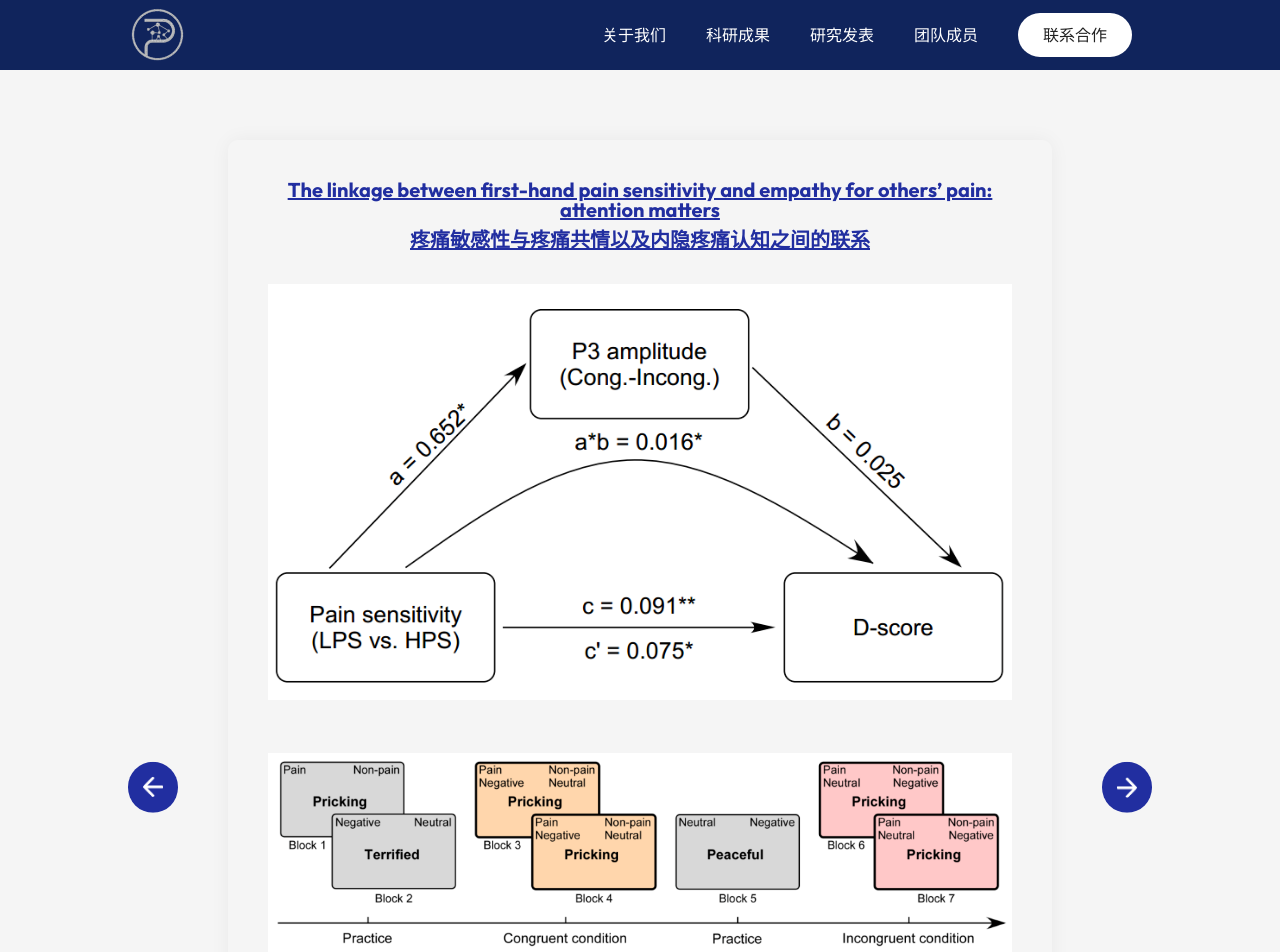
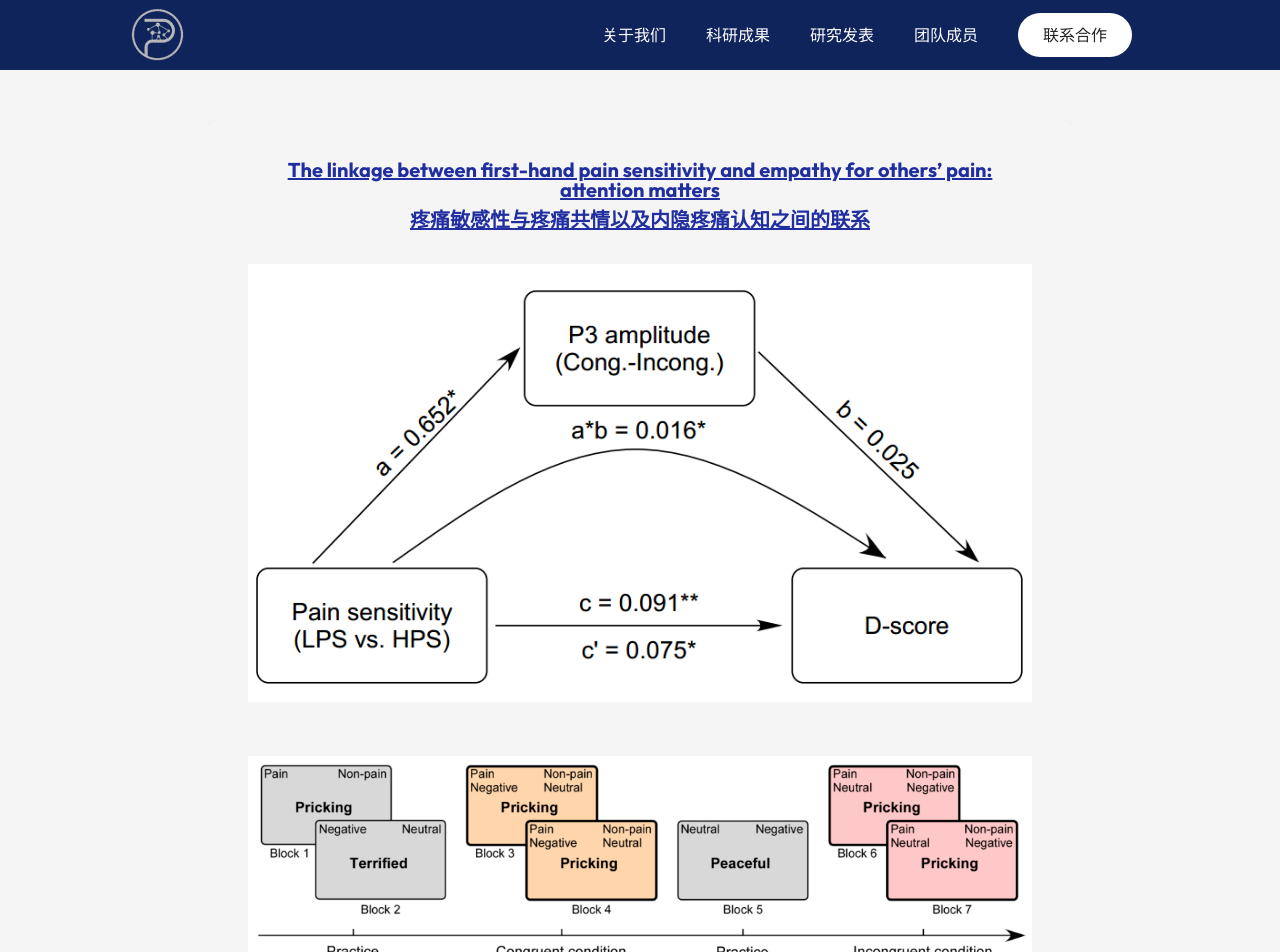
Before and after one commit to XIYANG1018/PCML-Website, a React (Vite) app: page /research in a window 1280 px wide. Shown: the top 952 px of the page. Built offline with nearby package versions, Linux system fonts and the light colour scheme.

Commit message:
update research

```diff
--- a/src/Components/Testimonials/Testimonials.css
+++ b/src/Components/Testimonials/Testimonials.css
@@ -4,17 +4,7 @@
     position: relative;
     text-align: center;
 }
-.next-btn, .back-btn{
-    position: absolute;
-    top: 50%;
-    right: 0;
-    transform: translateY(-50%);
-    padding: 15px;
-    width: 50px;
-    border-radius: 50%;
-    cursor: pointer;
-    background: #212EA0;
-}
+
 .back-btn{
     right: auto;
     left: 0;
@@ -39,6 +29,7 @@
     border-radius: 10px;
     color: #676767;
     line-height: 1.4;
+    margin-bottom: 100px;
 }
 .slide img{
     width: 100%;
--- a/src/Components/Testimonials/Testimonials.jsx
+++ b/src/Components/Testimonials/Testimonials.jsx
@@ -17,26 +17,6 @@ import { Link, Navigate } from 'react-router-dom'
 
 const Testimonials = () => {
 
-    const slider = useRef();
-    let currentSlide = 0;
-    const totalSlides = 5;
-    const slideWidth = 100 / totalSlides;
-    let tx = 0;
-
-const slideForward = ()=>{
-    if (currentSlide < totalSlides - 1) { // 确保不会超过最后一个 slide
-        currentSlide++;
-        tx -= slideWidth;
-    }
-    slider.current.style.transform = `translateX(${tx}%)`;
-}
-const slideBackward = ()=>{
-    if (currentSlide > 0) { // 确保不会超过第一个 slide
-        currentSlide--;
-        tx += slideWidth;
-    }
-    slider.current.style.transform = `translateX(${tx}%)`; // 更新 slider 的位置
-}
 
 const handleOnClick = (path) => {
     Navigate(path);
@@ -46,13 +26,8 @@ const handleOnClick = (path) => {
     <div className='testimonials'>
 
 
-      <img src={next_icon} alt="" className='next-btn' onClick={slideForward}/>
-      <img src={back_icon} alt="" className='back-btn' onClick={slideBackward}/>
+
       <div className="slider">
-        <ul ref={slider}>
-
-            {/**project3 */}
-            <li>
         <div className="slide">
             <a href='https://onlinelibrary.wiley.com/doi/10.1002/hbm.25160'><h3>The linkage between first-hand pain sensitivity and empathy for others’ pain: attention matters</h3><h3>疼痛敏感性与疼痛共情以及内隐疼痛认知之间的联系</h3></a>
 
@@ -64,9 +39,7 @@ const handleOnClick = (path) => {
             <p>彭微微教授研究团队围绕疼痛敏感性的个体差异开展了系列研究，揭示了疼痛敏感性与疼痛共情以及内隐疼痛认知之间的联系。该项研究成果在Human Brain Mapping期刊（中科院SCI二区，SCI-JCR-2019：Q1, IF = 4.42）发表，论文第一作者为副研究员李晓云博士。研究结果表明，当注意力集中在疼痛时，人们对自身疼痛和他人疼痛的敏感性存在一致性。这可能是因为自身疼痛和他人疼痛存在相似的功能意义，如两者均可以激活威胁探测系统，避免环境中存在的或潜在的威胁。疼痛共情异常是多种临床疾病的症状，如精神分裂症和自闭症，这一研究的发现可能为理解某些临床患者的疼痛共情异常提供新思路。</p>
 
         </div>
-            </li>
-            {/**project1 */}
-            <li>
+
         <div className="slide">
             <a href='https://www.jpain.org/article/S1526-5900(23)00366-8/fulltext'><h3>Neurocognitive Mechanisms Underlying Attention Bias Towards Pain: Evidence From a Drift-Diffusion Model and Event-Related Potentials</h3><h3>疼痛注意偏向的认知神经机制：基于漂移扩散模型和事件相关电位的证据</h3></a>
 
@@ -76,10 +49,7 @@ const handleOnClick = (path) => {
             </div>
             <p>该研究于疼痛领域的顶级期刊《The Journal of Pain》发表，采用较高生态效度的空间线索任务范式，结合计算建模和事件相关电位方法，结合DDM和ERP技术刻画了健康个体对疼痛相关信息的注意偏向特点。疼痛的定向加速和解除困难分别体现于分层漂移扩散模型的非决策时间和漂移率，且分别与刺激驱动的自下而上加工过程和目标驱动的冲突监测过程有关。这一研究发现促进了我们理解疼痛注意偏向的认知神经机制，还有望为疼痛注意偏向的矫正提供了潜在的干预靶点。</p>
         </div>
-            </li>
 
-            {/**project2 */}
-            <li>
         <div className="slide">
             <a href='https://www.sciencedirect.com/science/article/pii/S1053811922007145?via%3Dihub'><h3>Ongoing first-hand pain facilitates somatosensory resonance but inhibits affective sharing in empathy for pain</h3><h3>持续的亲身疼痛促进躯体感觉共鸣，抑制疼痛同理中的情感分享</h3></a>
 
@@ -92,11 +62,9 @@ const handleOnClick = (path) => {
             <br></br>
             <p>这项研究阐述了观察者自身疼痛是如何影响对他人疼痛共情的行为和神经响应。持续的自身疼痛增加了与共情相关躯体感觉共振脑区的神经激活和神经同步性，但减少了与共情相关情感分享脑区的神经激活和神经同步性。这拓展了我们对自身疼痛和疼痛共情之间联系的理解，并提示精神疾病（如精神分裂症）或发展障碍（如自闭症）人群的共情障碍可能来源于自身疼痛的异常。</p>
         </div>
-            </li>
 
 
-            {/**project4 */}
-            <li>
+
         <div className="slide">
             <a href='https://journal.psych.ac.cn/xlxb/article/2023/0439-755X/0439-755X-55-9-1501.shtml'><h3>自闭特质对疼痛共情的影响：疼痛负性情绪和认知的中介作用</h3>
             </a>
@@ -109,10 +77,8 @@ const handleOnClick = (path) => {
             <br></br>
             <p>该研究工作获得了国家自然科学基金，深圳市基础研究面上项目和广东省”脑科学与类脑研究”重大科技专项：自闭症诊疗方法研究的支持。</p>
         </div>
-            </li>
 
-            {/**project5 */}
-            <li>
+
         <div className="slide">
             <a href='https://www.brainstimjrnl.com/article/S1935-861X(21)00149-2/fulltext'> <h3>Analgesia induced by anodal tDCS and high-frequency tRNS over the motor cortex: Immediate and sustained effects on pain perception</h3>
             <h3> 阳极tDCS和高频tRNS刺激运动皮层的镇痛效果</h3>
@@ -126,8 +92,7 @@ const handleOnClick = (path) => {
             <br></br>
             <p>该研究工作得到国家自然科学基金(31871127)，广东省普通高校特色创新类项目 (2019KTSCX149)和深圳市基础研究自由探索项目(JCYJ20190808154413592)的支持。</p>
         </div>
-            </li>
-        </ul>
+
       </div>
 
       <Link to='/publication' onClick={handleOnClick('/publication')}>
--- a/src/screens/TeamScreen.jsx
+++ b/src/screens/TeamScreen.jsx
@@ -244,13 +244,13 @@ const TeamScreen = () => {
             <div className='member'>
               <img src={people16} alt="" className='member-img'/>
               <h3>关颖琳</h3>
-              <p>硕士研究生</p>
+              <p>本科</p>
             </div>
 
             <div className='member'>
               <img src={people17} alt="" className='member-img'/>
               <h3>付金龙</h3>
-              <p>硕士研究生</p>
+              <p>本科</p>
             </div>
 
           </div>
@@ -263,7 +263,7 @@ const TeamScreen = () => {
           <div className='members'>
           <div className='member'>
             <div className='member-content'>
-              <img src={people12} alt="" className='member-img'/>
+
               <h3>林臣南</h3>
               <p>2021级硕士研究生</p>
               <p>研究生国家奖学金获得者</p>
@@ -274,7 +274,7 @@ const TeamScreen = () => {
 
             <div className='member'>
             <div className='member-content'>
-              <img src={peopleSample} alt="" className='member-img'/>
+
               <h3>郑倩倩</h3>
               <p> 2021级硕士研究生</p>
               <p>深圳大学优秀硕士毕业生</p>
@@ -282,7 +282,7 @@ const TeamScreen = () => {
 
             <div className='member'>
             <div className='member-content'>
-              <img src={people9} alt="" className='member-img'/>
+
               <h3>金云馨</h3>
               <p>2021级硕士研究生</p>
             </div></div>
@@ -290,7 +290,7 @@ const TeamScreen = () => {
 
             <div className='member'>
             <div className='member-content'>
-              <img src={people11} alt="" className='member-img'/>
+
               <h3>郭泽昆</h3>
               <p>2021级硕士研究生</p>
             </div></div>
@@ -298,7 +298,7 @@ const TeamScreen = () => {
 
             <div className='member'>
             <div className='member-content'>
-              <img src={people5} alt="" className='member-img'/>
+
               <h3>卓诗维</h3>
               <p>2020级硕士研究生</p>
               <p>研究生国家奖学金获得者</p>
@@ -308,7 +308,7 @@ const TeamScreen = () => {
 
             <div className='member'>
             <div className='member-content'>
-              <img src={people6} alt="" className='member-img'/>
+
               <h3>范俊淞
               </h3>
               <p>2020级硕士研究生</p>
@@ -316,14 +316,14 @@ const TeamScreen = () => {
 
             <div className='member'>
             <div className='member-content'>
-              <img src={people7} alt="" className='member-img'/>
+
               <h3>吕笑寒</h3>
               <p>2020级硕士研究生</p>
             </div></div>
 
             <div className='member'>
             <div className='member-content'>
-              <img src={people8} alt="" className='member-img'/>
+
               <h3>刘周安</h3>
               <p>2020级硕士研究生</p>
               <p>深圳大学百篇优秀硕士毕业论文获得者</p>
@@ -331,7 +331,7 @@ const TeamScreen = () => {
 
             <div className='member'>
             <div className='member-content'>
-              <img src={peopleSample} alt="" className='member-img'/>
+
               <h3>张文芸</h3>
               <p>2019级硕士研究生</p>
               <p>深圳大学优秀硕士毕业生</p>
@@ -340,7 +340,7 @@ const TeamScreen = () => {
 
             <div className='member'>
             <div className='member-content'>
-              <img src={peopleSample} alt="" className='member-img'/>
+
               <h3>姚俊杰</h3>
               <p>2019级硕士研究生</p>
               <p>研究生国家奖学金获得者</p>
@@ -350,14 +350,14 @@ const TeamScreen = () => {
 
             <div className='member'>
             <div className='member-content'>
-              <img src={peopleSample} alt="" className='member-img'/>
+
               <h3>湛毅林</h3>
               <p>2019级硕士研究生</p>
             </div></div>
 
             <div className='member'>
             <div className='member-content'>
-              <img src={peopleSample} alt="" className='member-img'/>
+
               <h3>叶倩</h3>
               <p>2018级硕士研究生</p>
               <p>研究生国家奖学金获得者</p>
@@ -366,7 +366,7 @@ const TeamScreen = () => {
 
             <div className='member'>
             <div className='member-content'>
-              <img src={peopleSample} alt="" className='member-img'/>
+
               <h3>姚漫霖</h3>
               <p>2017级硕士研究生</p>
               <p>深圳大学优秀硕士毕业生</p>
@@ -374,7 +374,7 @@ const TeamScreen = () => {
 
             <div className='member'>
             <div className='member-content'>
-              <img src={peopleSample} alt="" className='member-img'/>
+
               <h3>刘洋</h3>
               <p>2017级硕士研究生</p>
 
```
Lines whose indentation alone changed are shown as unchanged.
